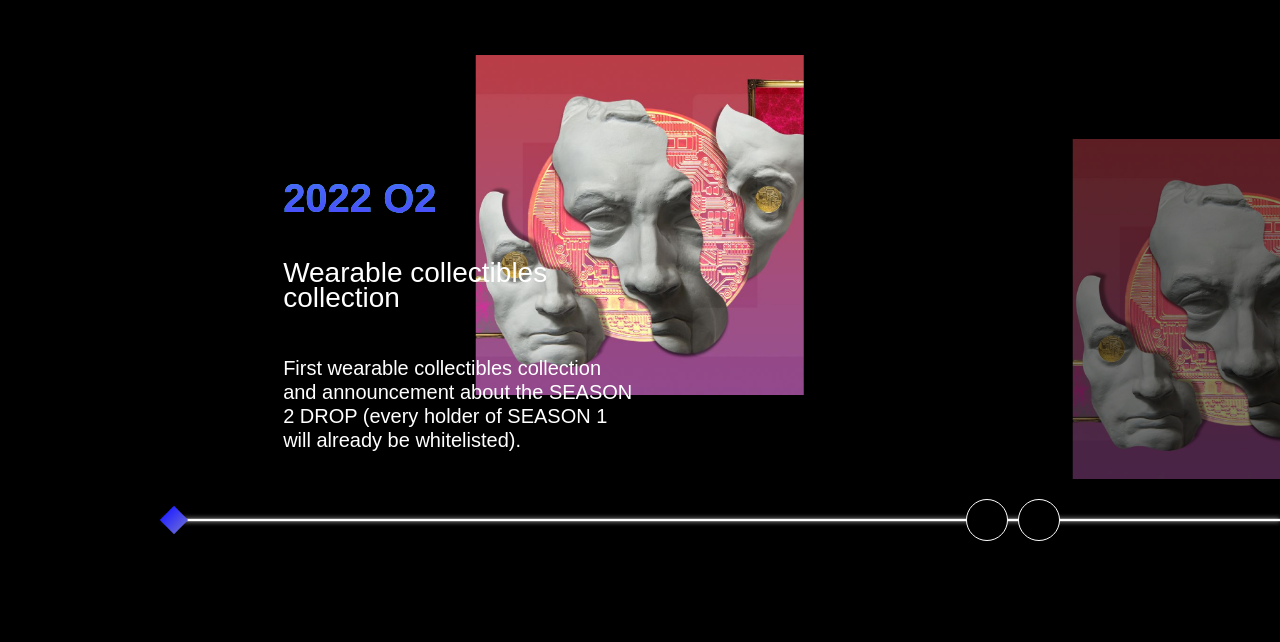
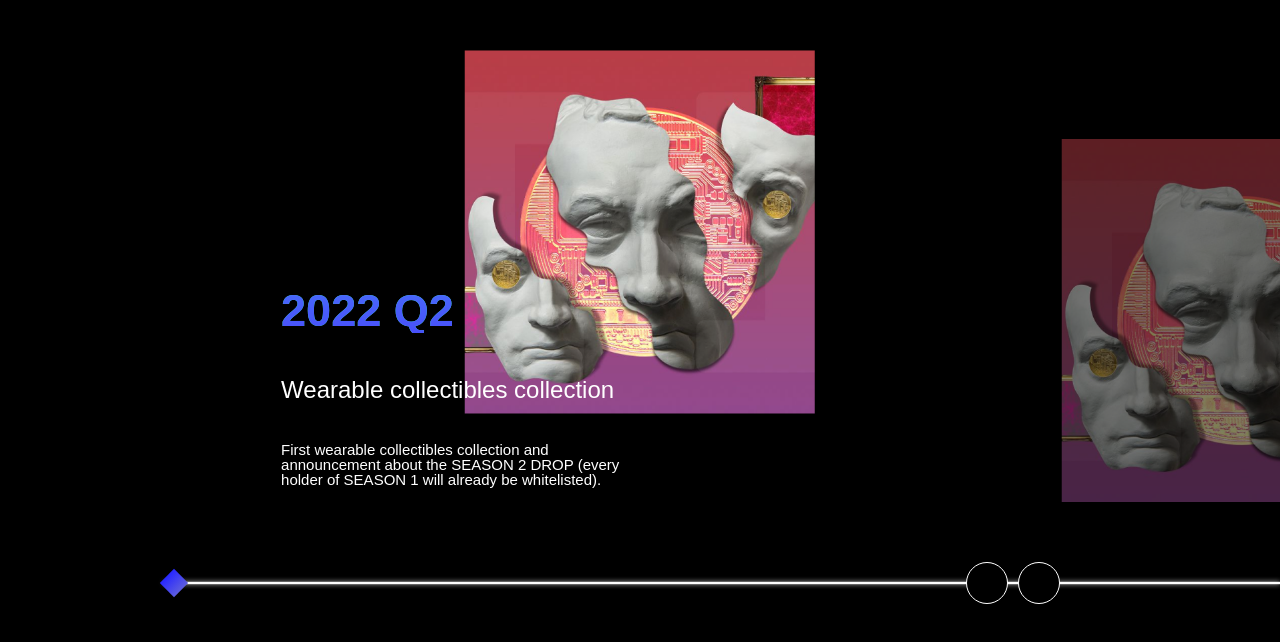
Before and after one commit to EliottElek/MetaManagerSlider, a plain HTML site: page index.htm in a window 1280 px wide. Drawn offline with Linux system fonts and the light colour scheme.

Commit message:
fix design

```diff
--- a/style-desktop.css
+++ b/style-desktop.css
@@ -104,6 +104,7 @@ body {
   flex-direction: row;
   justify-content: flex-end;
   align-items: center;
+  margin-top: 40px;
 }
 .void {
   width: 20%;
@@ -169,7 +170,7 @@ body {
 }
 .item__content {
   max-width: 80%;
-  transform: translate(-40%, -75%);
+  transform: translate(-150px, -180px);
   position: absolute;
   padding: 10px;
   display: none;
@@ -180,24 +181,24 @@ body {
 .item__content > p {
   text-align: left;
   font-family: "Founders Grotesk" Condensed Test;
-  font-size: 20px;
+  font-size: 15px;
+  font-style: normal;
+  font-weight: 500;
+  line-height: 15px;
+  letter-spacing: 0em;
+  text-align: left;
+}
+.item__content > h5 {
+  font-size: 24px;
   font-style: normal;
   font-weight: 500;
   line-height: 24px;
   letter-spacing: 0em;
   text-align: left;
 }
-.item__content > h5 {
-  font-size: 28px;
-  font-style: normal;
-  font-weight: 500;
-  line-height: 25px;
-  letter-spacing: 0em;
-  text-align: left;
-}
 .item__content > h3 {
-  font-size: 40px;
-  line-height: 30px;
+  font-size: 45px;
+  line-height: 45px;
   letter-spacing: 0em;
   text-align: left;
   background-image: linear-gradient(
--- a/style-mobile.css
+++ b/style-mobile.css
@@ -23,7 +23,7 @@
 
 .item img {
   display: block;
-  width: 75%;
+  width: 80%;
   margin: auto;
   height: auto;
   opacity: 0.5;
```
